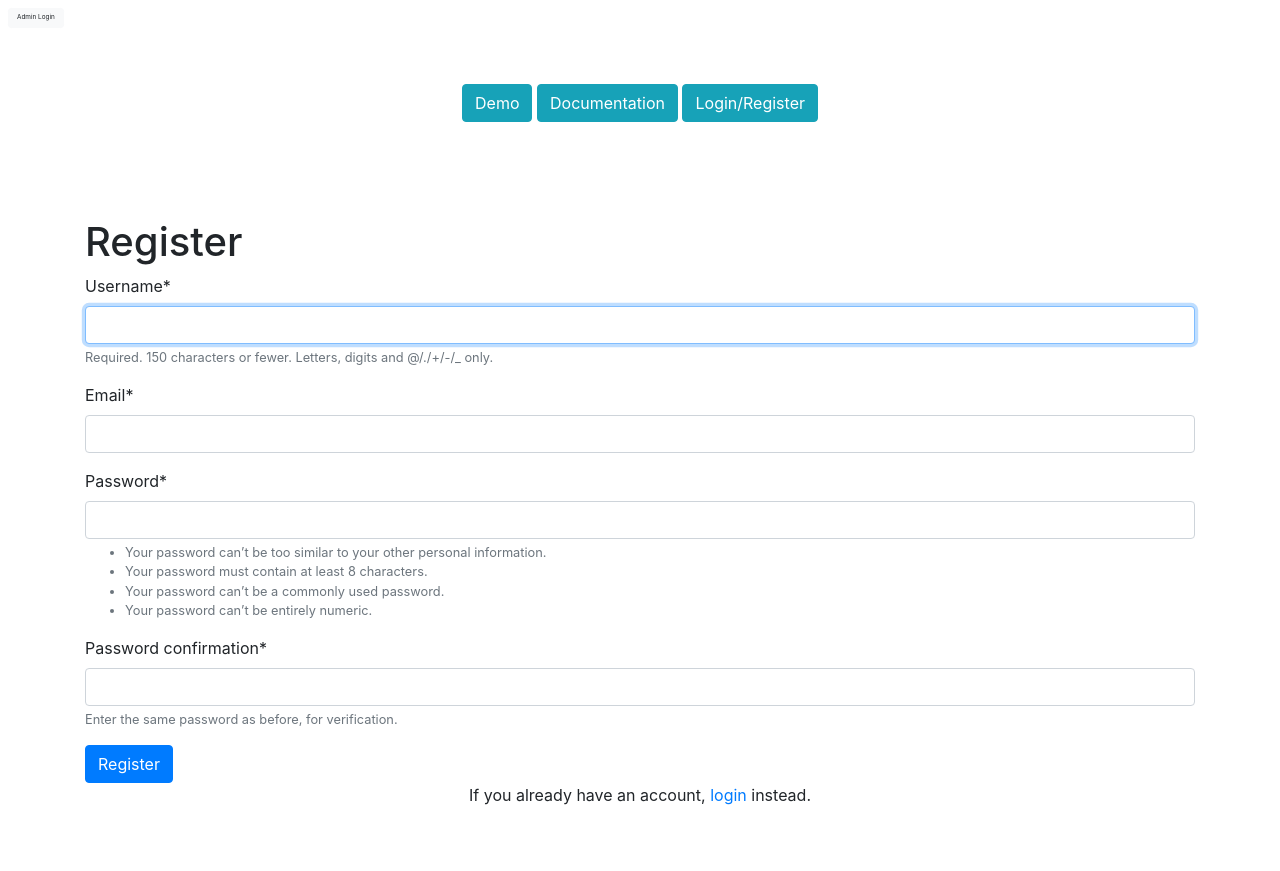
After one commit to Thomas-Basham/hiking-trails-api, a Django app: page /register in a window 1280 px wide. The commit adds this page. Run offline with Django 4.2, Linux system fonts and the light colour scheme; some libraries are stand-ins or nearby versions.

Commit message:
added user registration/login

```diff
--- a/hiking_trails_api/models.py
+++ b/hiking_trails_api/models.py
@@ -12,4 +12,4 @@ class HikingTrails(models.Model):
     lon = models.CharField(max_length=100)
 
     def __str__(self):
-        return self.name
+        return self.trail_name
--- /dev/null
+++ b/hiking_trails_api_project/forms.py
@@ -0,0 +1,20 @@
+from django import forms
+from django.contrib.auth.forms import UserCreationForm
+from django.contrib.auth.models import User
+
+
+# Create your forms here.
+
+class NewUserForm(UserCreationForm):
+    email = forms.EmailField(required=True)
+
+    class Meta:
+        model = User
+        fields = ("username", "email", "password1", "password2")
+
+    def save(self, commit=True):
+        user = super(NewUserForm, self).save(commit=False)
+        user.email = self.cleaned_data['email']
+        if commit:
+            user.save()
+        return user
--- a/hiking_trails_map/urls.py
+++ b/hiking_trails_map/urls.py
@@ -1,6 +1,11 @@
 from django.urls import path
-from .views import HikingTrailsMapView, maps
+from .views import maps, register_request,\
+    login_request, logout_request, add_trail_form
 
 urlpatterns = [
     path('', maps, name='maps'),
+    path("register", register_request, name="register"),
+    path("login", login_request, name="login"),
+    path("logout", logout_request, name="logout"),
+    path("add_trail_form", add_trail_form, name="add_trail_form"),
 ]
--- a/hiking_trails_map/views.py
+++ b/hiking_trails_map/views.py
@@ -1,26 +1,19 @@
-from django.shortcuts import render
-from django.template.context_processors import request
-from django.views.generic import ListView
+from django.shortcuts import render, redirect
 from django_pandas.io import read_frame
-
+from hiking_trails_api_project.forms import NewUserForm
+from django.contrib import messages
+from django.contrib.auth import login, logout, authenticate
+from django.contrib.auth.forms import AuthenticationForm
+import folium
+from folium.plugins import MarkerCluster, Fullscreen
+from django.forms import ModelForm
 from hiking_trails_api.models import HikingTrails
-import folium
-from folium.plugins import MarkerCluster
-
-
-# Create your views here.
-class HikingTrailsMapView(ListView):
-    template_name = 'hiking_trails_map.html'
-    model = HikingTrails
 
 
 def maps(request):
     df = read_frame(HikingTrails.objects.all())
-
-    print(df)
-
-    map = folium.Map(width="100%" , max_width="80%", max_height="80%",
-                   zoom_start=7)  # if the points are too close to each other, cluster them, create a cluster overlay with MarkerCluster, add to m
+    current_user = request.user
+    map = folium.Map(zoom_start=7, location=df[["lat", "lon"]].astype('float').mean().to_list() )
 
     marker_cluster = MarkerCluster().add_to(map)
     for i, r in df.iterrows():
@@ -30,25 +23,86 @@ def maps(request):
         <br>
         <a style="color:green" href="{r["all_trails_link"]}" target="_blank">Link to All-Trails site<a/>
         <p >{r["description"]}<p/>
-
         '''
-
-        iframe = folium.IFrame(html, width=200, height='300')
-        popup = folium.Popup(iframe, max_width=200)
+        iframe = folium.IFrame(html, width=200, height=300)
+        popup = folium.Popup(iframe)
 
         location = (r["lat"], r["lon"])
 
         folium.Marker(location=location, tooltip=r["trail_name"].capitalize(), popup=popup).add_to(
             marker_cluster)
 
-
     folium.raster_layers.TileLayer('Stamen Terrain').add_to(map)
-    folium.raster_layers.TileLayer('Stamen Toner').add_to(map)
     folium.raster_layers.TileLayer('Stamen Watercolor').add_to(map)
     folium.LayerControl().add_to(map)
+    Fullscreen(
+        position='topright',
+        title='Expand me',
+        title_cancel='Exit me',
+        force_separate_button=True
+    ).add_to(map)
     map = map._repr_html_()
     context = {
         'map': map,
+        'current_user': current_user,
+        'add_trail_form': AddTrailForm()
     }
 
     return render(request, 'hiking_trails_map.html', context)
+
+
+def register_request(request):
+    if request.method == "POST":
+        form = NewUserForm(request.POST)
+        if form.is_valid():
+            user = form.save()
+            login(request, user)
+            messages.success(request, "Registration successful.")
+            return redirect("login")
+        messages.error(request, "Unsuccessful registration. Invalid information.")
+    form = NewUserForm()
+    return render(request=request, template_name="register.html", context={"register_form": form})
+
+
+def login_request(request):
+    if request.method == "POST":
+        form = AuthenticationForm(request, data=request.POST)
+        if form.is_valid():
+            username = form.cleaned_data.get('username')
+            password = form.cleaned_data.get('password')
+            user = authenticate(username=username, password=password)
+            if user is not None:
+                login(request, user)
+                messages.info(request, f"You are now logged in as {username}.")
+                return redirect("maps")
+            else:
+                messages.error(request, "Invalid username or password.")
+        else:
+            messages.error(request, "Invalid username or password.")
+    form = AuthenticationForm()
+    return render(request=request, template_name="login.html", context={"login_form": form})
+
+
+def logout_request(request):
+    logout(request)
+    messages.info(request, "You have successfully logged out.")
+    return redirect("maps")
+
+
+def add_trail_form(request):
+    context = dict(add_trail_form=AddTrailForm())
+    context["dataset"] = HikingTrails.objects.all().order_by("-id")
+    if request.method == 'POST':
+        form = AddTrailForm(request.POST, request.FILES)
+        context['posted'] = form.instance
+        if form.is_valid():
+            form.save()
+        return redirect('maps')
+
+    return render(request, 'add_trail_form.html', context)
+
+
+class AddTrailForm(ModelForm):
+    class Meta:
+        model = HikingTrails
+        fields = "__all__"
--- a/requirements.txt
+++ b/requirements.txt
@@ -5,6 +5,7 @@ charset-normalizer==2.0.12
 click==8.1.3
 dj-database-url==0.5.0
 Django==4.0.4
+django-crispy-forms==1.14.0
 django-heroku==0.3.1
 django-pandas==0.6.6
 djangorestframework==3.13.1
@@ -13,6 +14,7 @@ gunicorn==20.1.0
 idna==3.3
 Jinja2==3.1.2
 MarkupSafe==2.1.1
+numpy==1.23.0
 pandas==1.4.2
 pep517==0.12.0
 pip-tools==6.6.2
--- a/static/css/base.css
+++ b/static/css/base.css
@@ -4,55 +4,11 @@ nav {
     padding-top: 4vh;
     text-align: center;
 }
-.container{
-    text-align: center;
+
+
+
+.map-container {
+
+    width: 60vw;
+    margin: 0 auto;
 }
-
-.button {
-    background-color: cadetblue;
-    border-radius: 10px;
-    color: white;
-    padding: 15px 32px;
-    text-align: center;
-    text-decoration: none;
-    display: inline-block;
-    font-size: 16px;
-}
-
-body {
-    background-color: beige;
-
-}
-
-h1 {
-    padding-top: 5vh;
-    text-align: center;
-    font-family: Luckiest Guy, cursive;
-    letter-spacing: 2px;
-}
-
-label {
-    padding: 10px;
-}
-
-input[type=text] {
-    width: calc(80% - 57px);
-    height: 36px;
-    margin: 13px 0 0 -5px;
-    padding-left: 10px;
-    border-radius: 0 5px 5px 0;
-    border: solid 1px #cbc9c9;
-    box-shadow: 1px 2px 5px rgba(0, 0, 0, .09);
-    background: #fff;
-}
-
-.button:hover {
-    zoom: 1.2;
-}
-
-.container {
-    text-align: center;
-    margin: 0 auto;
-    width: 80%;
-    height: 40vh;
-}
--- a/templates/base.html
+++ b/templates/base.html
@@ -7,12 +7,30 @@
           content="width=device-width, user-scalable=no, initial-scale=1.0, maximum-scale=1.0, minimum-scale=1.0">
     <meta http-equiv="X-UA-Compatible" content="ie=edge">
     <link rel="stylesheet" href="{% static 'css/base.css' %}">
+    <link rel="stylesheet" href="https://stackpath.bootstrapcdn.com/bootstrap/4.4.1/css/bootstrap.min.css"
+          integrity="sha384-Vkoo8x4CGsO3+Hhxv8T/Q5PaXtkKtu6ug5TOeNV6gBiFeWPGFN9MuhOf23Q9Ifjh" crossorigin="anonymous">
     <link href="https://fonts.googleapis.com/css2?family=Luckiest+Guy&display=swap" rel="stylesheet" type="text/css">
     <title>{% block title %} {% endblock %}</title>
 </head>
 <body>
-<nav style="text-align: center">
-<a class="button" href="https://trails-api-thomas-basham.herokuapp.com/api/v1/hiking_trails/">Admin Login To add a trail</a>
+
+
+<a class="btn btn-light float-left m-2 btn-sm"  style="font-size: .5vmax;" href="/admin">Admin Login</a>
+<br>
+<br>
+    {% for message in messages %}
+        <li {% if message.tags %} class="{{ message.tags }} text-center list-unstyled"{% endif %}>{{ message }}</li>
+    {% endfor %}
+<nav class="mt-1 mb-5" style="margin: 0 auto">
+    <a class="btn btn-info " href="/">Demo</a>
+    <a class="btn btn-info " href="/documentation">Documentation</a>
+    {% if not current_user.is_authenticated %}
+        <a class="btn btn-info" href="{% url 'login' %}">Login/Register</a>
+    {% else %}
+        <a class="btn btn-info" href="{% url 'add_trail_form' %}">Add a Trail</a>
+        <a class="btn btn-info" href="{% url 'logout' %}">Logout</a>
+    {% endif %}
+
 
 </nav>
 
--- a/templates/hiking_trails_map.html
+++ b/templates/hiking_trails_map.html
@@ -3,9 +3,9 @@
 
 {% block content %}
 
-    <h1 class="heading">Hiking Trails API!</h1>
+    <h1 class="display-3 text-center">Hiking Trails API!</h1>
 
 
-{# {{ all_objects }}#}
-    <div class="container"> {{ map | safe }}</div>
+    <div class="map-container"> {{ map | safe }}</div>
+
 {% endblock content %}
--- /dev/null
+++ b/templates/register.html
@@ -0,0 +1,21 @@
+{% extends "base.html" %}
+
+{% block content %}
+
+    {% load crispy_forms_tags %}
+
+    <!--Register-->
+    <div class="container py-5">
+        <h1>Register</h1>
+        <form method="POST">
+            {% csrf_token %}
+            {{ register_form|crispy }}
+            <button class="btn btn-primary" type="submit">Register</button>
+        </form>
+        {% for message in messages %}
+            <li {% if message.tags %} class="{{ message.tags }}"{% endif %}>{{ message }}</li>
+        {% endfor %}
+        <p class="text-center">If you already have an account, <a href="/login">login</a> instead.</p>
+    </div>
+
+{% endblock %}
```
Also changed, not shown: hiking_trails_api_project/settings.py (+6 -1 lines), templates/add_trail_form.html (added, +18 -0 lines), templates/login.html (added, +21 -0 lines), README.md.
